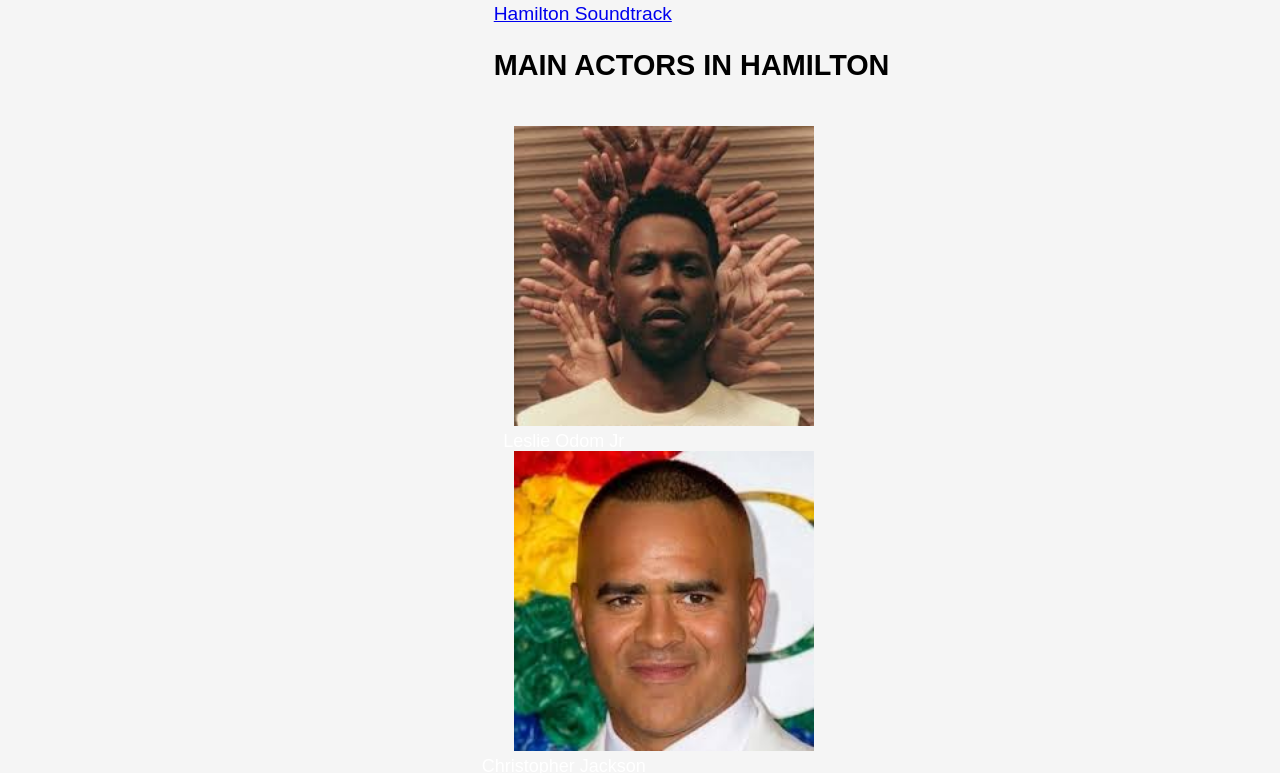
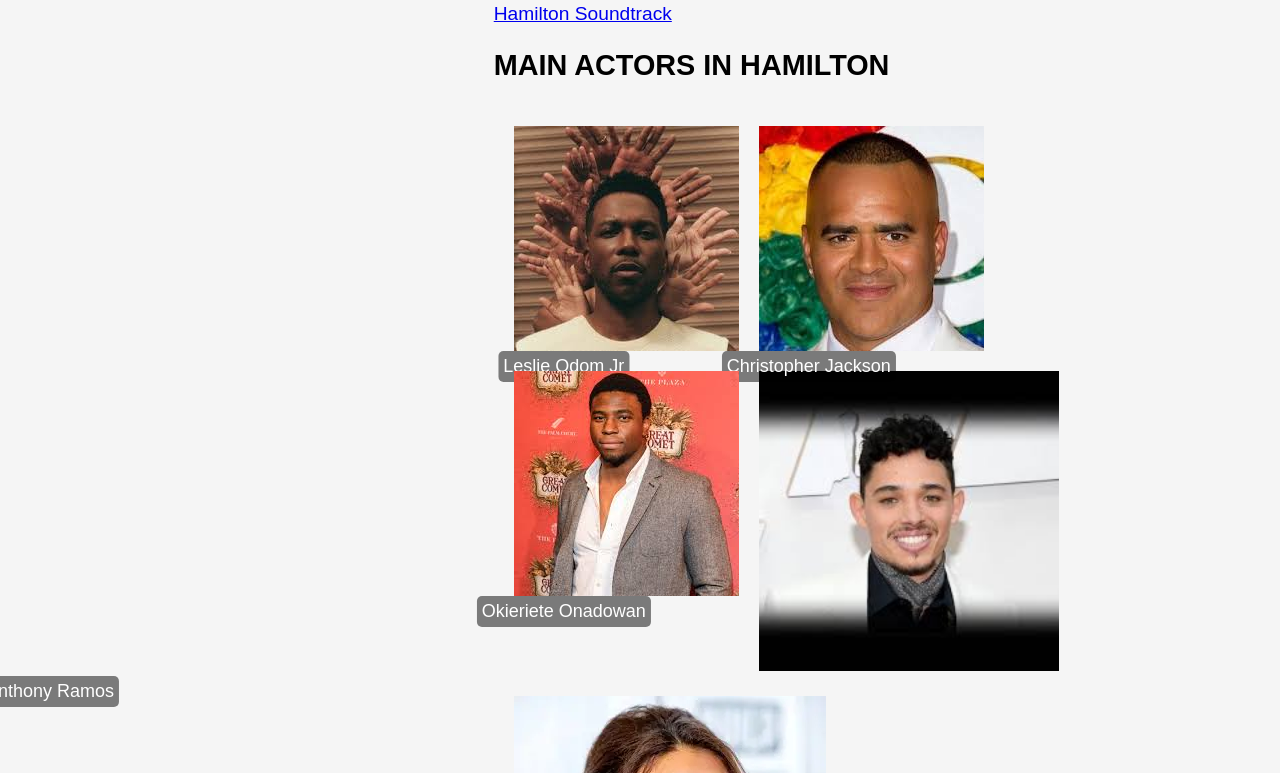
Before and after one commit to ges-xo/ges-xo.github.io, a plain HTML site: page index.html in a window 1280 px wide. Shown: the part 4736-5509 px from the top of the page. Drawn offline with Linux system fonts and the light colour scheme.

Commit message:
Update style.css

```diff
--- a/style.css
+++ b/style.css
@@ -109,7 +109,7 @@ nav {
     width: 300;
 }
 
-.image-container {
+.image-container img {
     display: block;
     width: 100%;
     height: auto;
@@ -119,10 +119,15 @@ nav {
     position: absolute;
     bottom: 10;
     left: 50px;
-    transform: translate(-50%);
+    transform: translateX(-50%);
     color: white;
     font-size: 18px;
     text-align: center;
+    background-color: rgba(0,0,0, 0.5);
+    padding: 5px;
+    border-radius: 5px;
+    width: calc(100%-20px);
+    box-sizing: border-box;
 }
 
 #footer-ul > div > li > a{
```
